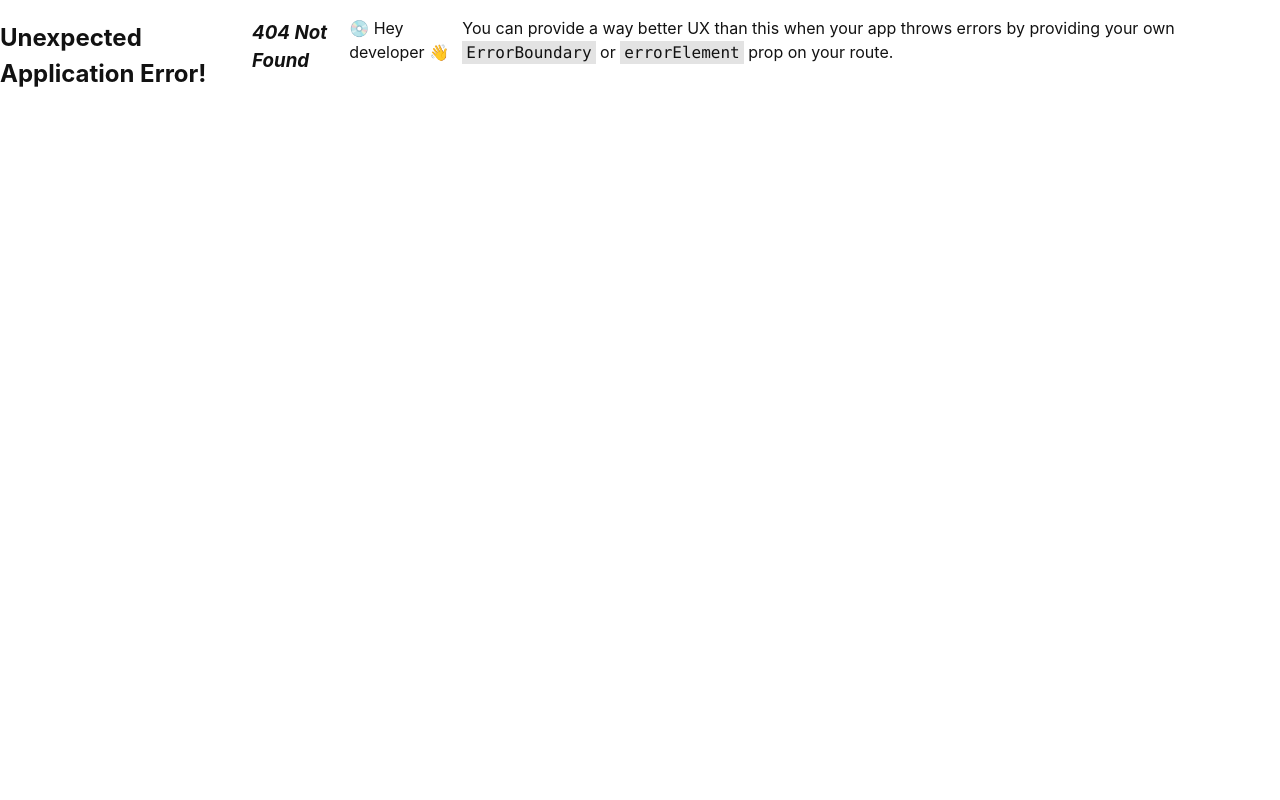
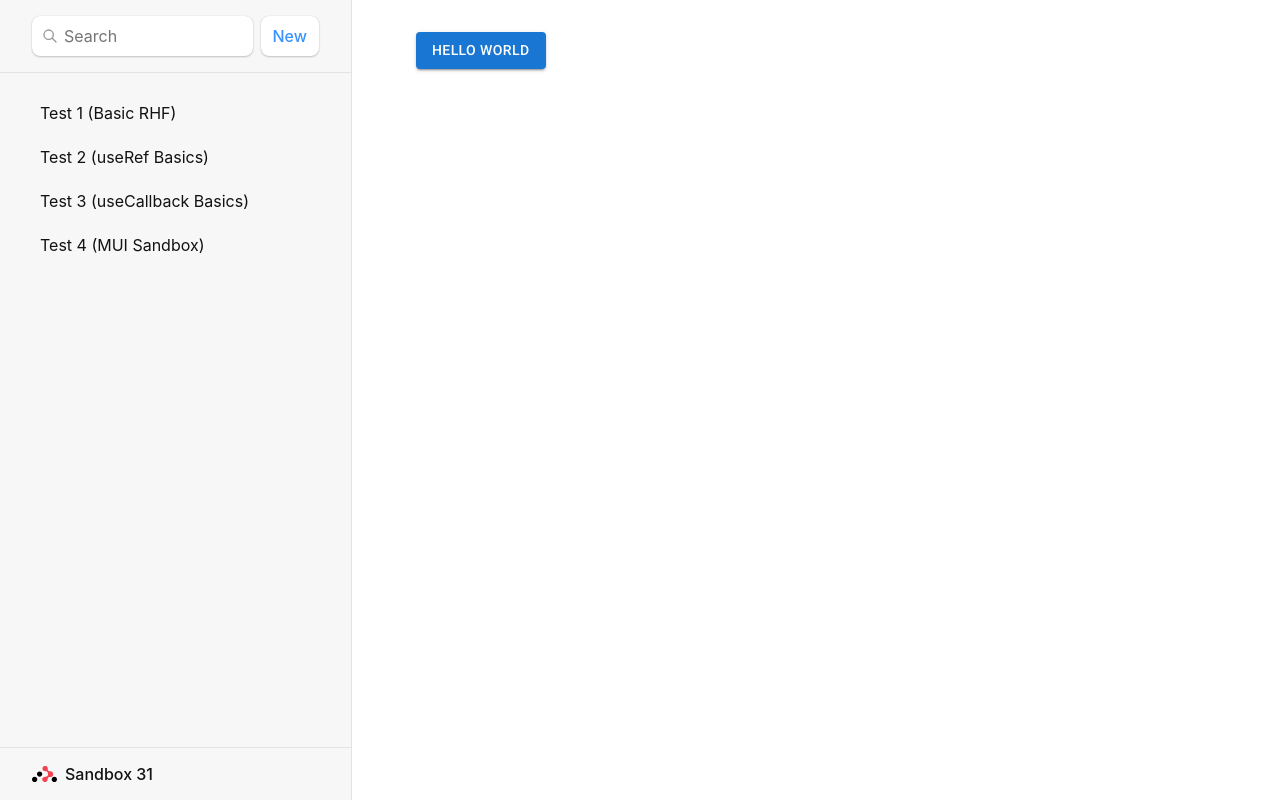
Before and after one commit to jdana111/sb31_gen_sandbox, a React (Vite) app: page /test4 in a window 1280 px wide. Before the commit this address had no page. Built offline with nearby package versions, Linux system fonts and the light colour scheme.

Commit message:
Install MUI and create page Test 4 (MUI Sandbox).

```diff
--- /dev/null
+++ b/src/routes/Test4.tsx
@@ -0,0 +1,5 @@
+import Button from '@mui/material/Button';
+
+export default function ButtonUsage() {
+  return <Button variant="contained">Hello world</Button>;
+}
--- a/src/routes/root.tsx
+++ b/src/routes/root.tsx
@@ -39,6 +39,9 @@ export default function Root() {
             <li>
               <a href={`/test3`}>Test 3 (useCallback Basics)</a>
             </li>
+            <li>
+              <a href={`/test4`}>Test 4 (MUI Sandbox)</a>
+            </li>
           </ul>
         </nav>
       </div>
```
Also changed, not shown: package.json (+7 -1 lines), src/main.tsx (+9 -0 lines), 1 other file (tests, documents, lock files or other folders).
